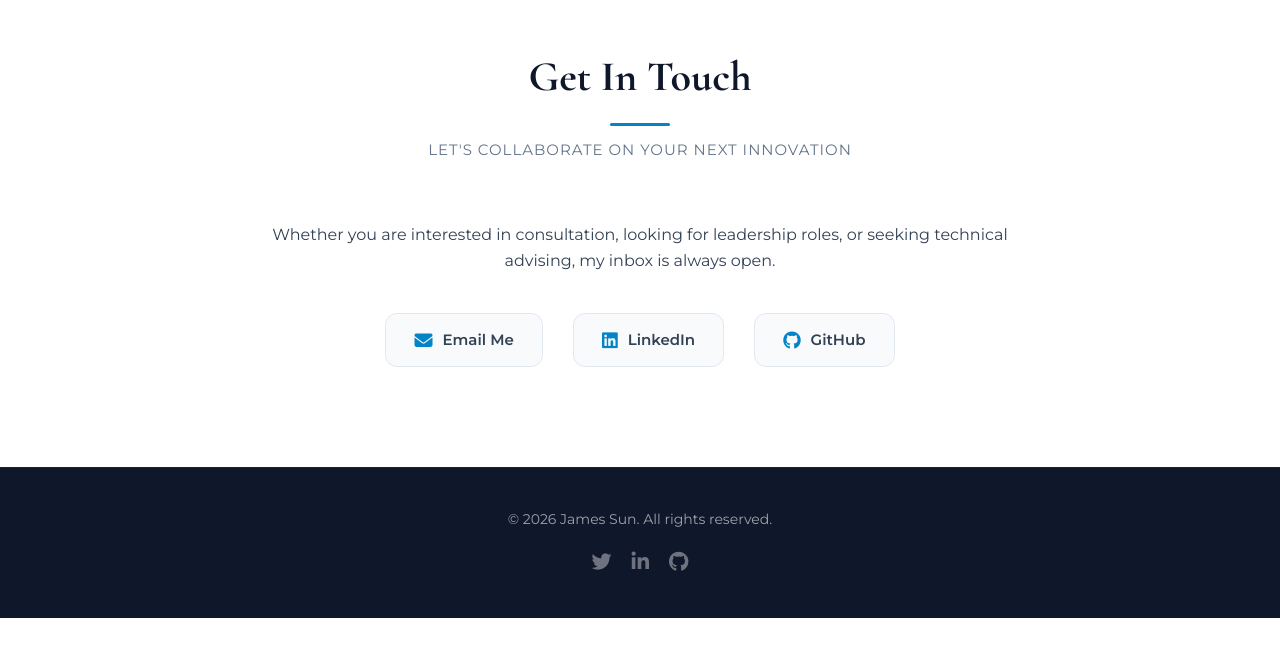
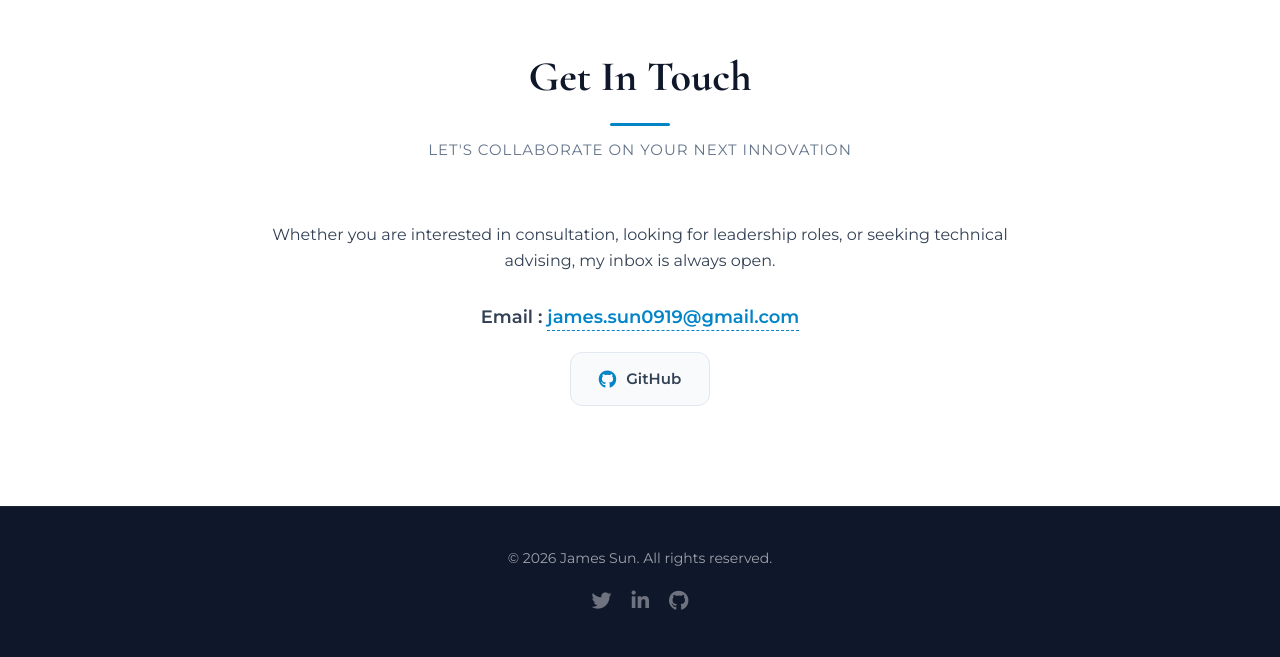
Before and after one commit to jamessun0919-ops/HW2MyHomepage, a plain HTML site: page index.html in a window 1280 px wide. Shown: the part 3053-3710 px from the top of the page. Before the commit the page ends 3671 px from the top, so only its background shows below. Drawn offline with nearby package versions, Linux system fonts and the light colour scheme.

Commit message:
Update contact section: replace email button with text, remove LinkedIn, move GitHub below email

```diff
--- a/index.html
+++ b/index.html
@@ -135,13 +135,10 @@
                 <p style="margin-bottom: 30px; font-size: 16px; color: var(--text-color);">
                     Whether you are interested in consultation, looking for leadership roles, or seeking technical advising, my inbox is always open.
                 </p>
-                <div class="contact-links">
-                    <a href="mailto:james.sun@example.com" class="contact-btn">
-                        <i class="fas fa-envelope"></i> Email Me
-                    </a>
-                    <a href="https://linkedin.com/in/jamessun" target="_blank" class="contact-btn">
-                        <i class="fab fa-linkedin"></i> LinkedIn
-                    </a>
+                <div class="contact-info" style="margin-top: 30px; display: flex; flex-direction: column; align-items: center; gap: 20px;">
+                    <p style="font-size: 18px; font-weight: 600; color: var(--text-color);">
+                        Email : <a href="mailto:james.sun0919@gmail.com" style="color: var(--accent-color); text-decoration: none; border-bottom: 1px dashed var(--accent-color); padding-bottom: 2px;">james.sun0919@gmail.com</a>
+                    </p>
                     <a href="https://github.com/jamessun0919-ops" target="_blank" class="contact-btn">
                         <i class="fab fa-github"></i> GitHub
                     </a>
```
Also changed, not shown: index-zh.html (+4 -7 lines).
